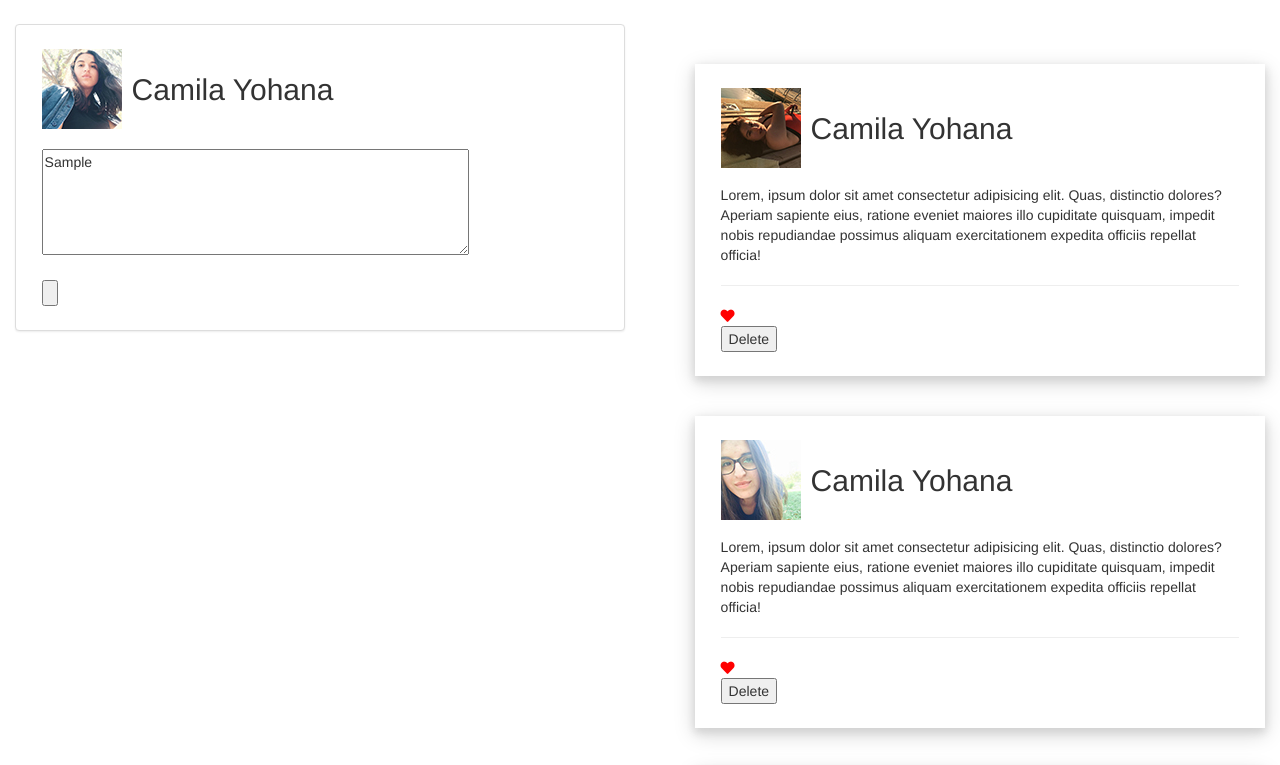
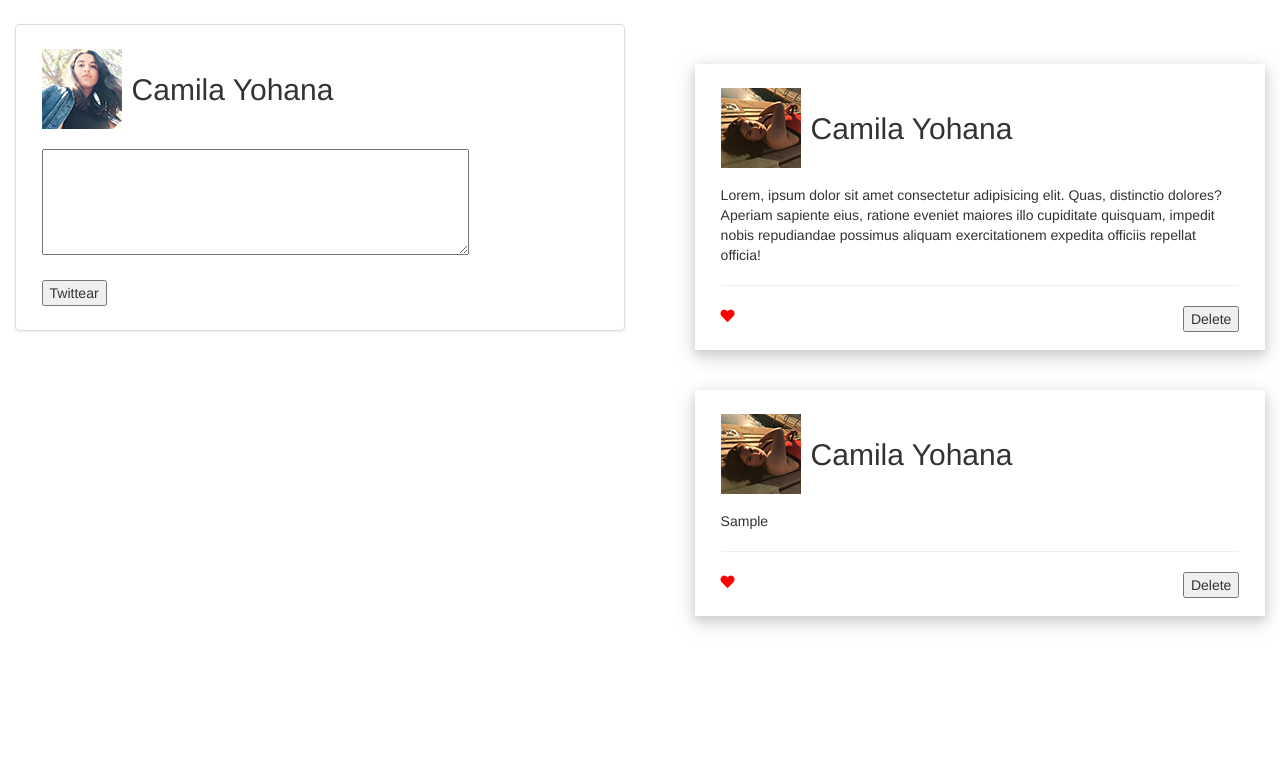
Before and after one commit to CamihYohana/Prueba2, a plain HTML site: page index.html in a window 1280 px wide. Both pictures are taken after typing "Sample" into the empty fields and a click on the input "Twittear". Shown: the top 765 px of the page. Drawn offline with nearby package versions, Linux system fonts and the light colour scheme.

Commit message:
modificaciones en los 3 archivos, funcionando las delegaciones y conacion de estructura de twit

```diff
--- a/index.html
+++ b/index.html
@@ -14,7 +14,6 @@
     <link rel="stylesheet" href="https://maxcdn.bootstrapcdn.com/bootstrap/3.3.7/css/bootstrap-theme.min.css" integrity="sha384-rHyoN1iRsVXV4nD0JutlnGaslCJuC7uwjduW9SVrLvRYooPp2bWYgmgJQIXwl/Sp"
         crossorigin="anonymous">
     <link rel="stylesheet" href="style.css">
-
     <script src="https://code.jquery.com/jquery-3.3.1.min.js" integrity="sha256-FgpCb/KJQlLNfOu91ta32o/NMZxltwRo8QtmkMRdAu8="
         crossorigin="anonymous"></script>
     <script src="https://maxcdn.bootstrapcdn.com/bootstrap/3.3.7/js/bootstrap.min.js" integrity="sha384-Tc5IQib027qvyjSMfHjOMaLkfuWVxZxUPnCJA7l2mCWNIpG9mGCD8wGNIcPD7Txa"
@@ -39,7 +38,7 @@
         </div>
     </section>
     <section class="col-md-6 col-sm-6 col-xs-12">
-        <ul class="twits">
+        <ul id="twits">
             <li class="twit">
                 <img src="assets/02.jpg" alt="" class="twit__image">
                 <div class="profile_name">
@@ -60,26 +59,6 @@
                     Delete
                 </button>
             </li>
-            <li class="twit">
-                <img src="assets/03.jpg" alt="" class="twit__image">
-                <div class="profile_name" id="name">
-                    <h2>Camila Yohana</h2>
-                </div>
-                <p class="twit__text">
-                    Lorem, ipsum dolor sit amet consectetur adipisicing elit. Quas, distinctio dolores? Aperiam sapiente eius, ratione eveniet
-                    maiores illo cupiditate quisquam, impedit nobis repudiandae possimus aliquam exercitationem expedita
-                    officiis repellat officia!
-                </p>
-                <hr>
-                <div class="twit__like twit__like--red">
-                    <i class="fas fa-heart"></i>
-                </div>
-                <div class="like__result">
-                </div>
-                <button id="twit__delete">
-                    Delete
-                </button>
-            </li>
         </ul>
     </section>
 </body>
--- a/interaction.js
+++ b/interaction.js
@@ -3,22 +3,53 @@ $(function () {
         var texto = $('#texto-twit').val();
         var nombre = $('#name').val();
 
+        // var tweet = crearMiTweet(img, nombre, texto)
+
         var nuevo = $('.twit').eq(0).clone();
-        nuevo.appendTo('.twits');
-        nuevo.find('.profile_name h2').text(nombre);
+        // tweet.appendTo('#twits');
+        nuevo.appendTo('#twits');
+        nuevo.find('.profile_name h2').val(nombre);
         nuevo.find('.twit__text').text(texto);
 
-        $(this).find('input').val('');
+        $('#texto-twit').val('');
         e.preventDefault();
         e.stopPropagation();
     });
-    $('.twit__like').click(function (event) {
+
+    $('#twits').on("click", ".twit__like", function () {
         event.stopPropagation();
         event.preventDefault();
         $(this).toggleClass('twit__like--red');
     });
-    $('#twit__delete').click(function (e) {
-        $(this).parent().fadeOut();
+
+    $('#twits').on("click", ".twit__delete", function () {
+        $(this).parent().fadeOut(function () {
+            $(this).remove();
+        });
     });
 
 });
+
+// function crearMiTweet(img, nombre, texto) {
+//     var html = '<li class="twit">';
+
+//     html +=            '<img src="' + img +'" alt="" class="twit__image">'
+//     html +=            <div class="profile_name">
+//                     <h2>nombre</h2>
+//                     let html +=            </div>
+//                 <p class="twit__text">
+//                     texto
+//                 </p>
+//                 <hr>
+//                 <div class="twit__like twit__like--red">
+//                     <i class="fas fa-heart"></i>
+//                 </div>
+//                 <div class="like__result">
+//                 </div>
+//                 <button class="twit__delete">
+//                     Delete
+//                 </button>
+//             </li>
+
+//     return html;
+// }
--- a/style.css
+++ b/style.css
@@ -14,13 +14,11 @@ ul li {
 }
 ul li img{
     text-align: left;
-    display: inline-block;
     float: left;
     margin-right: 10px;
 }
 .profile__name{
     text-align: left;
-    display: inline-block;
     float: left;
     height: 80px;
 }
@@ -32,11 +30,12 @@ ul li p{
 }
 .twit__like {
     color:gray;
-    display: block;
+    display: inline-block;
     transition: all .35s ease-out;
 }
 .twit__like--red{
     color: red;
+    display: inline-block
 }
 
 /*twittear*/
@@ -45,7 +44,6 @@ ul li p{
     padding:3vh 2vw 3vh 2vw;
 }
 .image-selected{
-    display: inline-block;
     margin-right: 10px;
     float: left;
 }
@@ -62,3 +60,9 @@ select{
     position: relative;
     margin-right:10em;
 }
+.twit__delete{
+    float: right;
+}
+.like__result{
+    display: inline-block;
+}
```
